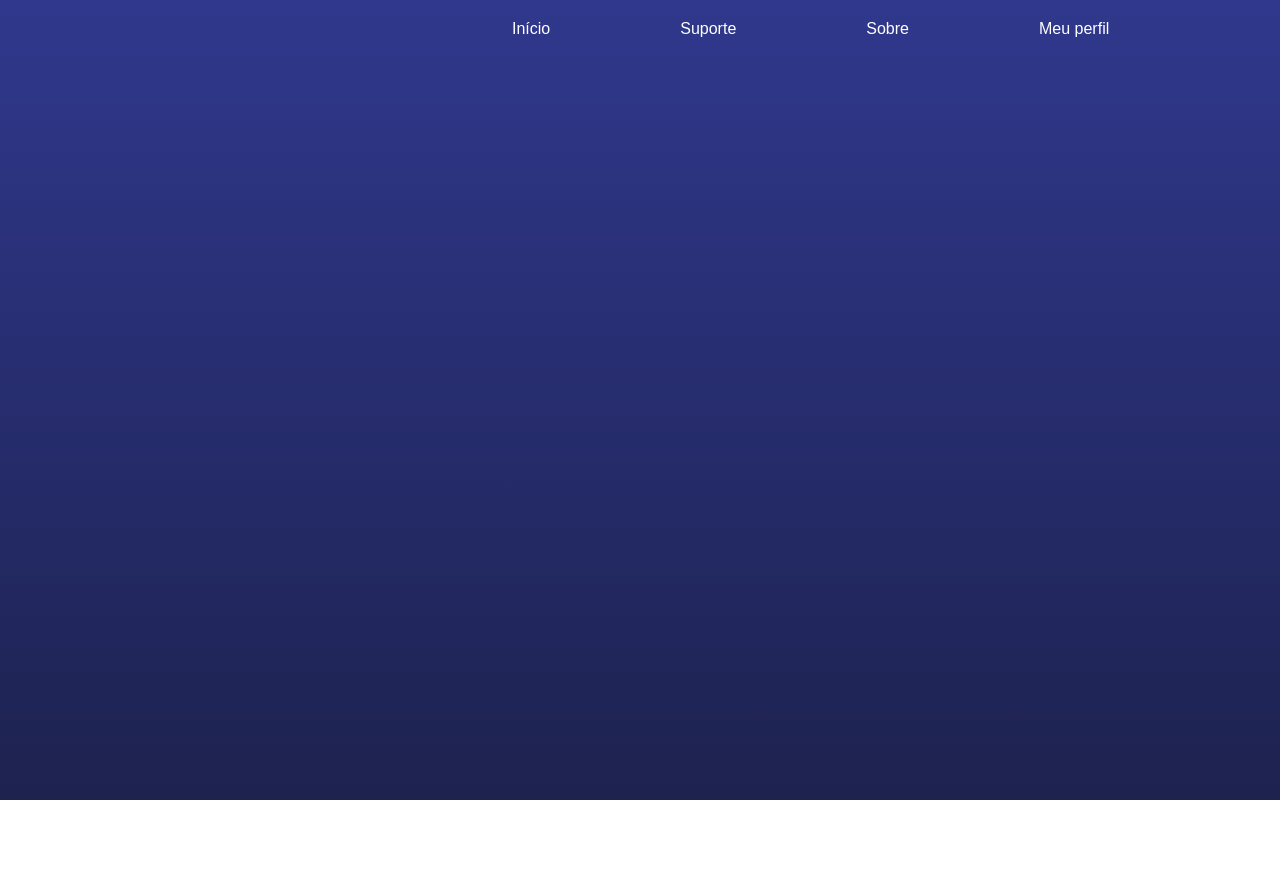
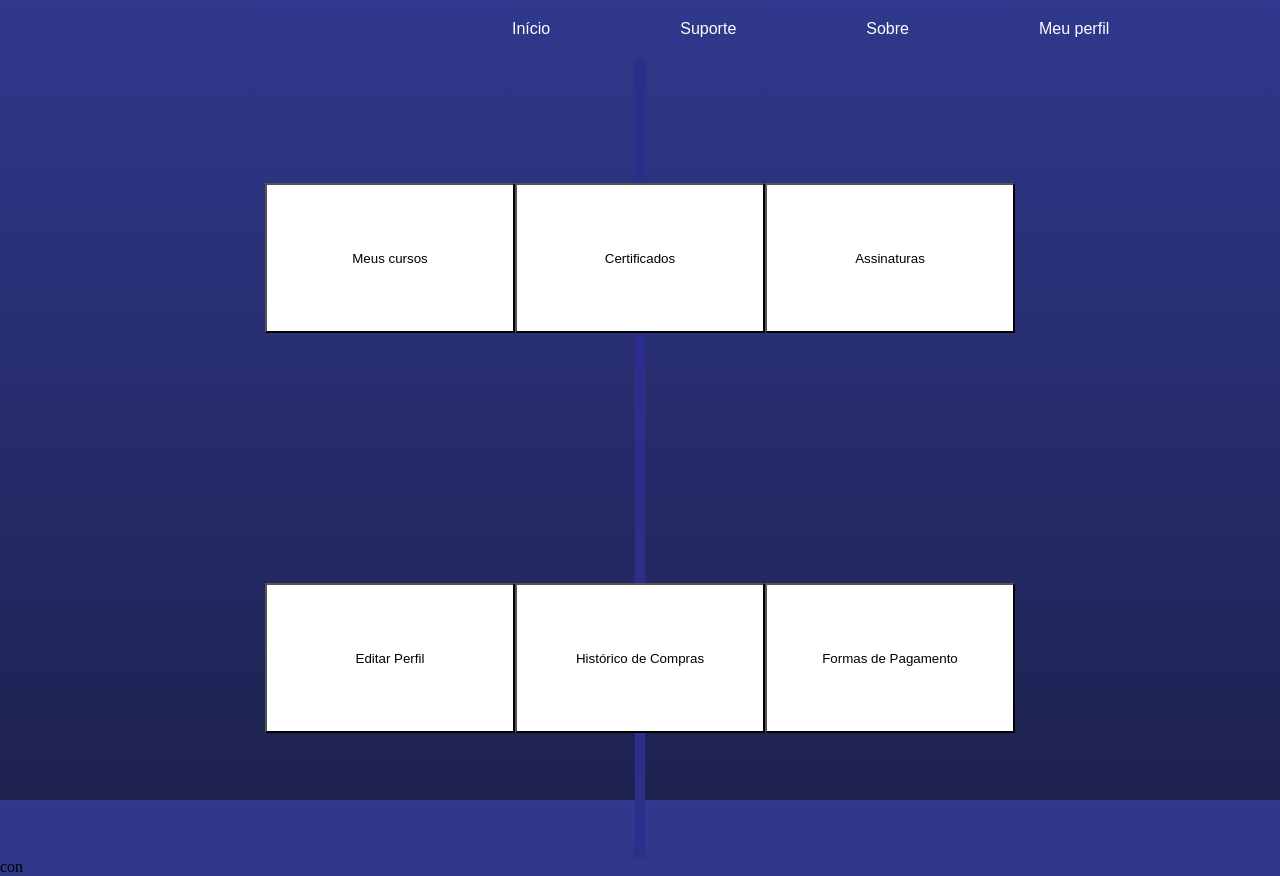
Before and after one commit to gabrlkstro/sitecursos, a plain HTML site: page usuario.html in a window 1280 px wide. Before the commit the page ends 800 px from the top, so only its background shows below. Drawn offline with Linux system fonts and the light colour scheme.

Commit message:
tem que ajeitar as divs do usuario

```diff
--- a/src/stilos/usuario.css
+++ b/src/stilos/usuario.css
@@ -26,3 +26,49 @@ body, html {
     text-decoration: none;
     color: white;
 }
+
+.container {
+    display: grid;
+    grid-template-columns: repeat(3, 1fr); /* 3 colunas fixas */
+    background-color: #2d2d8c;
+    max-width: 10px; /* Largura máxima do contêiner */
+    margin: 0 auto; /* Centraliza o contêiner */
+}
+
+
+.meuscursos button{
+    background-color: white;
+    width: 250px;
+    height: 150px;
+}
+
+.certificados button{
+    background-color: white;
+    width: 250px;
+    height: 150px;
+}
+
+
+.assinaturas button{
+    background-color: white;
+    width: 250px;
+    height: 150px;
+}
+
+.editarperfil button{
+    background-color: white;
+    width: 250px;
+    height: 150px;
+}
+
+.historicodecompras button{
+    background-color: white;
+    width: 250px;
+    height: 150px;
+}
+
+.formasdepagamento button{
+    background-color: white;
+    width: 250px;
+    height: 150px;
+}
--- a/usuario.html
+++ b/usuario.html
@@ -8,6 +8,7 @@
     <script src="src/scripts/script.js"></script>
 </head>
 <body>
+
     <div class="menu">
         <a href="cursos.html">Início</a>
         <a href="">Suporte</a>
@@ -15,5 +16,44 @@
         <a href="usuario.html">Meu perfil</a>
     </div>
 
+    <div class="container">
+        <div class="meuscursos">
+            <button>
+                Meus cursos
+            </button>
+        </div>
+
+        <div class="certificados">
+            <button>
+                Certificados
+            </button>
+        </div>
+
+        <div class="assinaturas">
+            <button>
+                Assinaturas
+            </button>
+        </div>
+
+        <div class="editarperfil">
+            <button>
+                Editar Perfil
+            </button>
+        </div>
+
+        <div class="historicodecompras">
+            <button>
+                Histórico de Compras
+            </button>
+        </div>
+
+        <div class="formasdepagamento">
+            <button>
+                Formas de Pagamento
+            </button>
+        </div>
+    </div>
+
+    con
 </body>
 </html>
```
